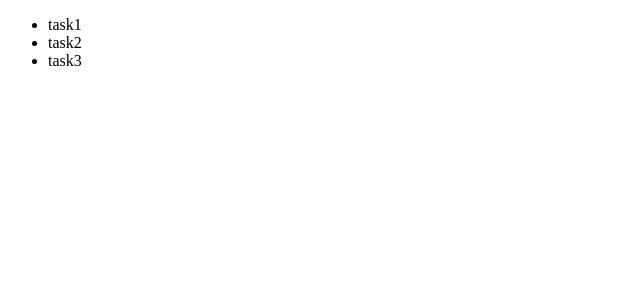
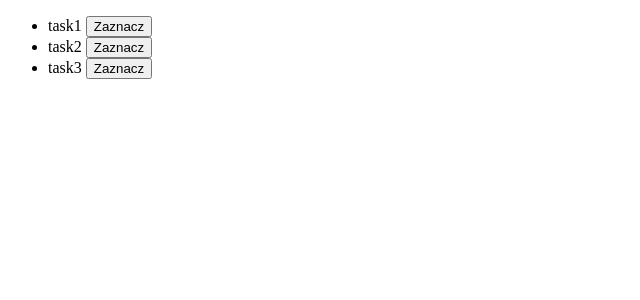
Before and after one commit to MateuszCzo/Angular, an Angular app in the folder angular-kurs/: page / in a window 1280 px wide. Shown: the top 300 px of the page, without its empty margins (0-640 px from the left). Built offline with nearby package versions, Linux system fonts and the light colour scheme.

Commit message:
Interakcja komponentow - @Output()

```diff
--- a/angular-kurs/src/app/app.component.html
+++ b/angular-kurs/src/app/app.component.html
@@ -1 +1 @@
-<app-child [tasksProp]="tasksList"></app-child>
+<app-child [tasksProp]="tasksList" (eventTask)="selected($event)"></app-child>
--- a/angular-kurs/src/app/app.component.ts
+++ b/angular-kurs/src/app/app.component.ts
@@ -1,4 +1,4 @@
-import { Component } from '@angular/core';
+import { Component, EventEmitter } from '@angular/core';
 
 @Component({
   selector: 'app-root',
@@ -7,4 +7,8 @@ import { Component } from '@angular/core';
 })
 export class AppComponent {
     tasksList: Array<string> = ['task1', 'task2', 'task3'];
+
+    selected(task: string): void {
+      console.log(task);
+    }
 }
--- a/angular-kurs/src/app/child/child.component.html
+++ b/angular-kurs/src/app/child/child.component.html
@@ -2,6 +2,7 @@
     <ul>
         <li *ngFor="let task of tasks">
             {{ task }}
+            <button (click)="select(task)">Zaznacz</button>
         </li>
     </ul>
 </div>
--- a/angular-kurs/src/app/child/child.component.ts
+++ b/angular-kurs/src/app/child/child.component.ts
@@ -1,4 +1,4 @@
-import { Component, OnInit, Input } from '@angular/core';
+import { Component, OnInit, Input, Output, EventEmitter } from '@angular/core';
 
 @Component({
   selector: 'app-child',
@@ -7,7 +7,12 @@ import { Component, OnInit, Input } from '@angular/core';
 })
 export class ChildComponent implements OnInit {
   @Input('tasksProp') tasks: Array<string> = [];
+  @Output() eventTask = new EventEmitter<string>();
 
   ngOnInit() {
   }
+
+  select(task : string) {
+    this.eventTask.emit(task);
+  }
 }
```
